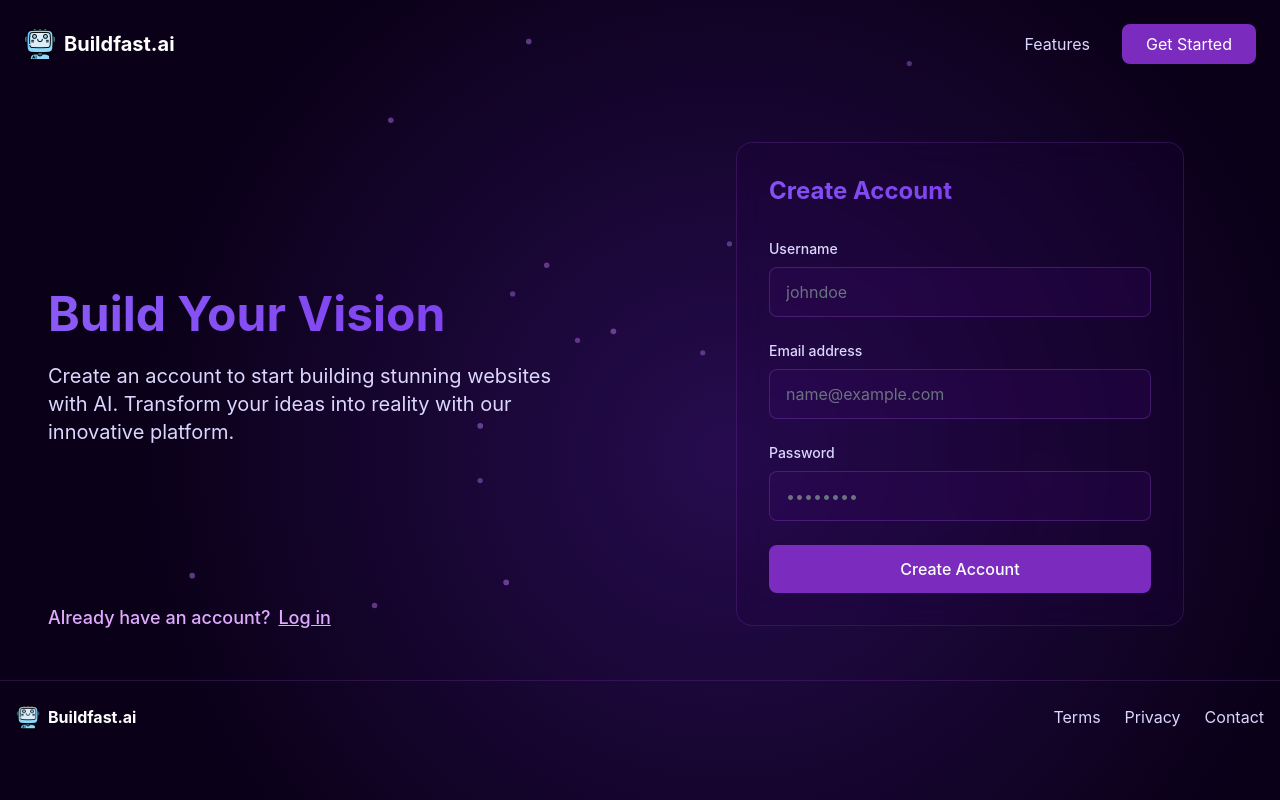
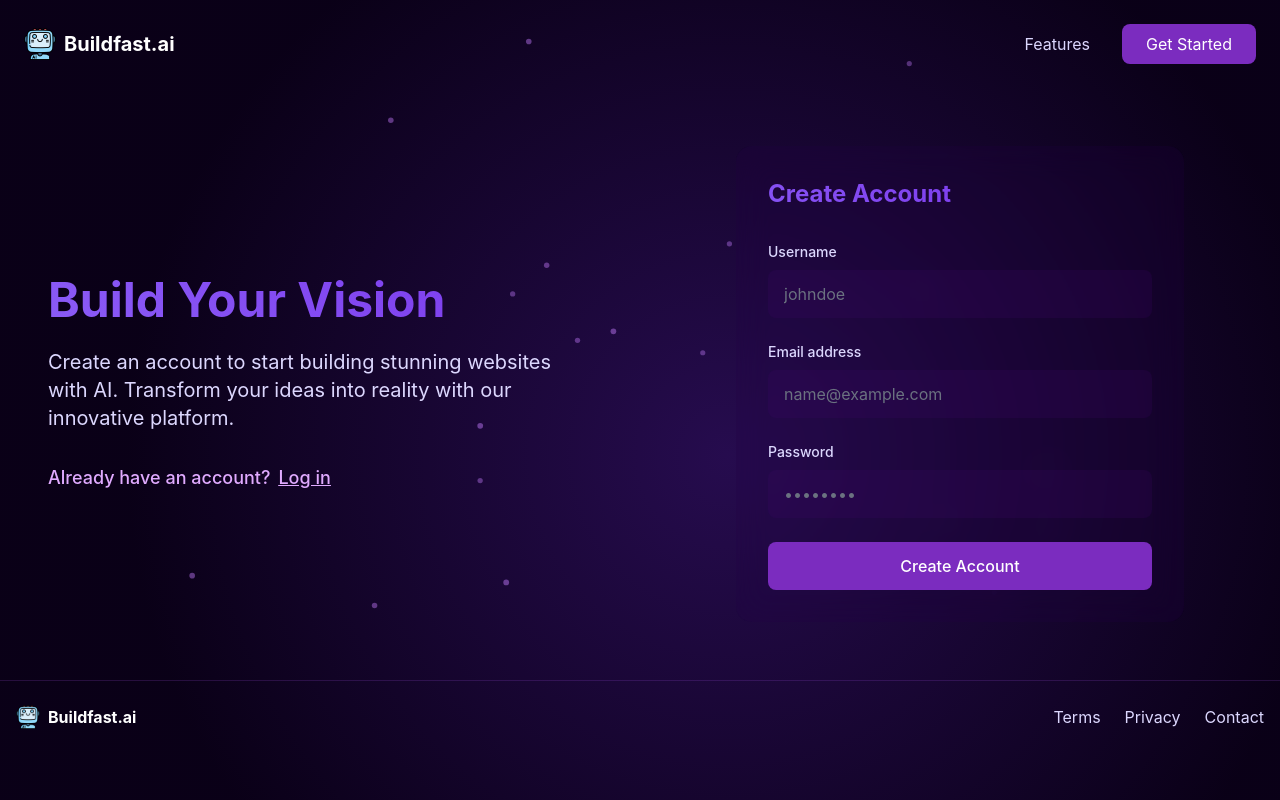
Before and after one commit to anuragpardeshii/Agentic-Workflow, a React (Vite) app in the folder frontend/: page /register in a window 1280 px wide. Built offline with nearby package versions, Linux system fonts and the light colour scheme.

Commit message:
updated login and signup

```diff
--- a/frontend/src/pages/Login.jsx
+++ b/frontend/src/pages/Login.jsx
@@ -37,7 +37,7 @@ const Login = () => {
     <div className="min-h-screen bg-[#0A0118]">
       <Navbar />
       <Theme />
-      <div className="flex min-h-[calc(90vh-8rem)]">
+      <div className="flex max-w-7xl mx-auto min-h-[calc(90vh-8rem)]">
         {/* Left Side - Content */}
         <div className="hidden lg:flex lg:w-1/2 p-12 flex-col justify-center relative">
           <h1 className="text-5xl font-bold text-white mb-6 gradient-text">
@@ -47,7 +47,14 @@ const Login = () => {
             Log in to explore the power of AI-driven website creation. Build
             stunning websites effortlessly with our cutting-edge technology.
           </p>
-          <div className="absolute bottom-12 left-12">
+             <p
+                  className="text-purple-300 hover:text-purple-200 text-lg font-medium transition-colors"
+                >
+                  Don't have an account? <Link className="underline" to="/register" >Sign up
+                </Link>
+                </p>
+
+          {/* <div className="absolute bottom-12 left-12">
             <Link
               to="/register"
               className="text-purple-300 hover:text-purple-200 text-lg font-medium transition-colors"
@@ -55,12 +62,12 @@ const Login = () => {
               Don't have an account?
               <span className="ml-2 underline">Sign up</span>
             </Link>
-          </div>
+          </div> */}
         </div>
         {/* Right Side - Form */}
         <div className="w-full lg:w-1/2 flex items-center justify-center p-8">
           <div className="w-full max-w-md">
-            <div className="bg-purple-900/20 p-8 rounded-2xl border border-purple-500/20 backdrop-blur-lg">
+            <div className="bg-purple-900/20 p-8 rounded-2xl shadow-2xl backdrop-blur-lg">
               <h2 className="text-2xl font-bold text-white mb-8 gradient-text">
                 Login
               </h2>
@@ -75,7 +82,7 @@ const Login = () => {
                     type="email"
                     value={email}
                     onChange={(e) => setEmail(e.target.value)}
-                    className="w-full px-4 py-3 rounded-lg bg-purple-800/20 border border-purple-500/30 text-white focus:ring-2 focus:ring-purple-500 focus:border-purple-500"
+                    className="w-full px-4 py-3 rounded-lg bg-purple-800/20 border border-none shadow-2xl text-white focus:ring-2 focus:ring-purple-900 focus:border-purple-700"
                     placeholder="name@example.com"
                     required
                   />
@@ -89,7 +96,7 @@ const Login = () => {
                     type="password"
                     value={password}
                     onChange={(e) => setPassword(e.target.value)}
-                    className="w-full px-4 py-3 rounded-lg bg-purple-800/20 border border-purple-500/30 text-white focus:ring-2 focus:ring-purple-500 focus:border-purple-500"
+                    className="w-full px-4 py-3 rounded-lg bg-purple-800/20 border border-none shadow-2xl text-white focus:ring-2 focus:ring-purple-900 focus:border-purple-700"
                     placeholder="••••••••"
                     required
                   />
@@ -103,14 +110,7 @@ const Login = () => {
                 </button>
               </form>
 
-              <div className="mt-6 text-center lg:hidden">
-                <Link
-                  to="/register"
-                  className="text-purple-400 hover:text-purple-300"
-                >
-                  Don't have an account? Sign up
-                </Link>
-              </div>
+
             </div>
           </div>
         </div>
--- a/frontend/src/pages/Register.jsx
+++ b/frontend/src/pages/Register.jsx
@@ -37,7 +37,7 @@ const Register = () => {
     <div className="min-h-screen bg-[#0A0118]">
       <Navbar />
       <Theme />
-      <div className="flex min-h-[calc(90vh-8rem)]">
+      <div className="flex max-w-7xl mx-auto min-h-[calc(90vh-8rem)]">
         {/* Left Side - Content */}
         <div className="hidden lg:flex lg:w-1/2 p-12 flex-col justify-center relative">
           <h1 className="text-5xl font-bold text-white mb-6 gradient-text">
@@ -47,21 +47,20 @@ const Register = () => {
             Create an account to start building stunning websites with AI.
             Transform your ideas into reality with our innovative platform.
           </p>
-          <div className="absolute bottom-12 left-12">
-            <Link
-              to="/login"
+          <div className="">
+            <p
               className="text-purple-300 hover:text-purple-200 text-lg font-medium transition-colors"
             >
               Already have an account?
-              <span className="ml-2 underline">Log in</span>
-            </Link>
+              <span className="ml-2 underline"><Link to="/login">Log in</Link></span>
+            </p>
           </div>
         </div>
 
         {/* Right Side - Form */}
         <div className="w-full lg:w-1/2 flex items-center justify-center p-8">
           <div className="w-full max-w-md">
-            <div className="bg-purple-900/20 p-8 rounded-2xl border border-purple-500/20 backdrop-blur-lg">
+            <div className="bg-purple-900/20 p-8 rounded-2xl shadow-6xl backdrop-blur-lg">
               <h2 className="text-2xl font-bold text-white mb-8 gradient-text">
                 Create Account
               </h2>
@@ -76,7 +75,7 @@ const Register = () => {
                     type="text"
                     value={username}
                     onChange={(e) => setUsername(e.target.value)}
-                    className="w-full px-4 py-3 rounded-lg bg-purple-800/20 border border-purple-500/30 text-white focus:ring-2 focus:ring-purple-500 focus:border-purple-500"
+                    className="w-full px-4 py-3 rounded-lg bg-purple-800/20 border border-none shadow-4xl text-white focus:ring-2 focus:ring-purple-800 focus:border-purple-800"
                     placeholder="johndoe"
                     required
                   />
@@ -90,7 +89,7 @@ const Register = () => {
                     type="email"
                     value={email}
                     onChange={(e) => setEmail(e.target.value)}
-                    className="w-full px-4 py-3 rounded-lg bg-purple-800/20 border border-purple-500/30 text-white focus:ring-2 focus:ring-purple-500 focus:border-purple-500"
+                    className="w-full px-4 py-3 rounded-lg bg-purple-800/20 border border-none shadow-4xl text-white focus:ring-2 focus:ring-purple-800 focus:border-purple-800"
                     placeholder="name@example.com"
                     required
                   />
@@ -104,7 +103,7 @@ const Register = () => {
                     type="password"
                     value={password}
                     onChange={(e) => setPassword(e.target.value)}
-                    className="w-full px-4 py-3 rounded-lg bg-purple-800/20 border border-purple-500/30 text-white focus:ring-2 focus:ring-purple-500 focus:border-purple-500"
+                    className="w-full px-4 py-3 rounded-lg bg-purple-800/20 border border-none shadow-4xl text-white focus:ring-2 focus:ring-purple-800 focus:border-purple-800"
                     placeholder="••••••••"
                     required
                   />
@@ -117,14 +116,6 @@ const Register = () => {
                   Create Account
                 </button>
               </form>
-              <Link
-                to="/login"
-                className="text-purple-400 hover:text-purple-300"
-              >
-                <div className="mt-6 text-center lg:hidden">
-                  Already have an account? Log in
-                </div>
-              </Link>
             </div>
           </div>
         </div>
```
